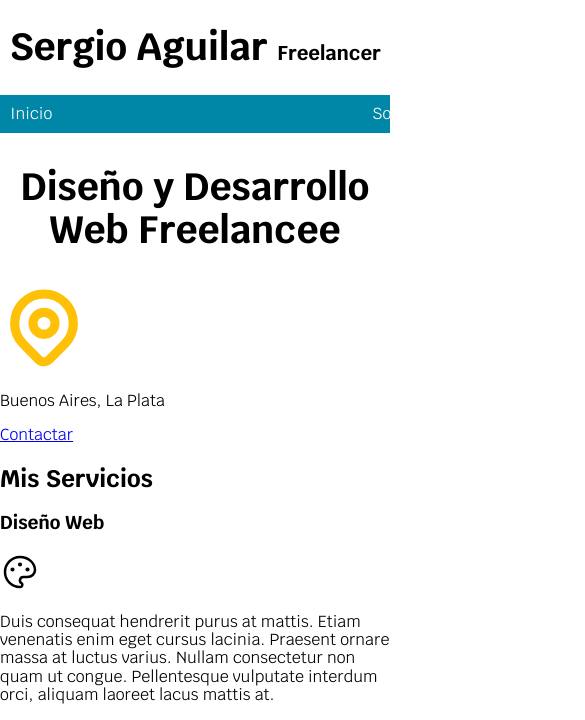
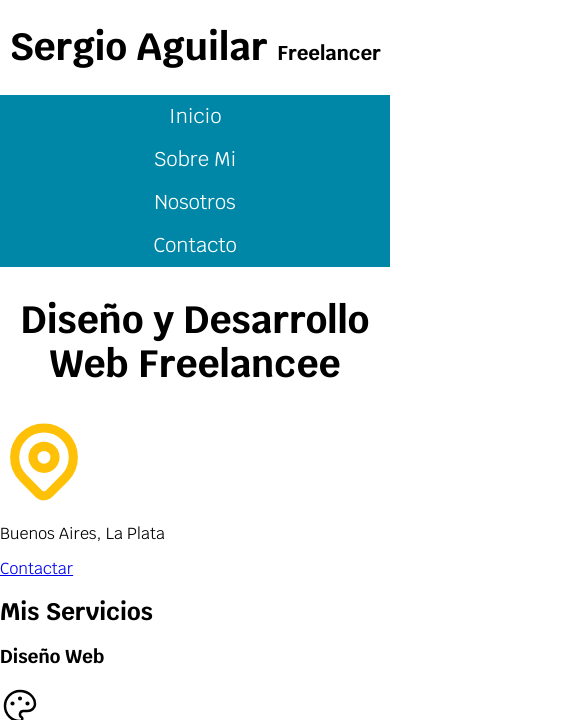
Before and after one commit to infosergio2021/sitioFreeLancer, a plain HTML site: page index.html in a window 390 px wide. Shown: the top 720 px of the page, 585 px wide, since content can reach past the window. Drawn offline with Linux system fonts and the light colour scheme.

Commit message:
se implemento un media query para el navbar

```diff
--- a/css/style.css
+++ b/css/style.css
@@ -49,24 +49,52 @@ body{
 
 /* CLASES PARA LA NAVEGACION*/
 .navegacion-principal{
-    padding: 1rem;
     display: flex;/*por default viene como flexdirection row*/
     /* ahora que hibilite display flex puedo usar las propiedades de flexbox*/
-    justify-content: space-between;/*ordena los elementos hijos horizontalmente en este caso los separa entre ellos*/
+    flex-direction: column;/*cuando la pantalla es pequeña que esten ordenados por fila*/
+}
+
+/* quiero que desde una tablet a un tamaño mas grande(cuando sea mayor a 480px) */
+@media (min-width: 480px){
+    .navegacion-principal{
+        flex-direction: row;
+        justify-content: space-between;/*ordena los elementos hijos horizontalmente en este caso los separa entre ellos*/
+    }
 }
 
 .navegacion-principal a {
+    display: block;/*que el enlace ocupe todo el ancho de la fila*/
+    text-align: center;/*que el texto este centrado en el espacio disponible*/
+
     color: var(--blanco);
     text-decoration: none;
+    font-size: 2rem;
+    font-size: 700;
+    padding: 1rem;/*este pading le da espacio hacia adentro pero ademas ensancha un poco la barra del nav*/
+}
+
+.navegacion-principal a:hover {
+    background-color: var(--primario);
+    color: var(--oscuro);
 }
 
 /*UTILIDADES*/
 
 .contenedor{
-    width: 120rem;
+    max-width: 120rem;/*con esto solo toma el valor definido si esta disponible sino tomara el 100% que es el maximo por default*/
     margin: 0 auto;
 }
 
 .nav-bg{
     background-color: var(--secundario);
 }
+
+
+
+/* @media (min-width:480px) {
+    /*el siguiente codigo se va a ejecutar si la pantalla supera los 480px*/
+    /*todo lo que se escriba entre esta llaves es el codigo css a utilizar*/
+    /* body{
+        background-color: red;
+    } */
+/* }*/
```
